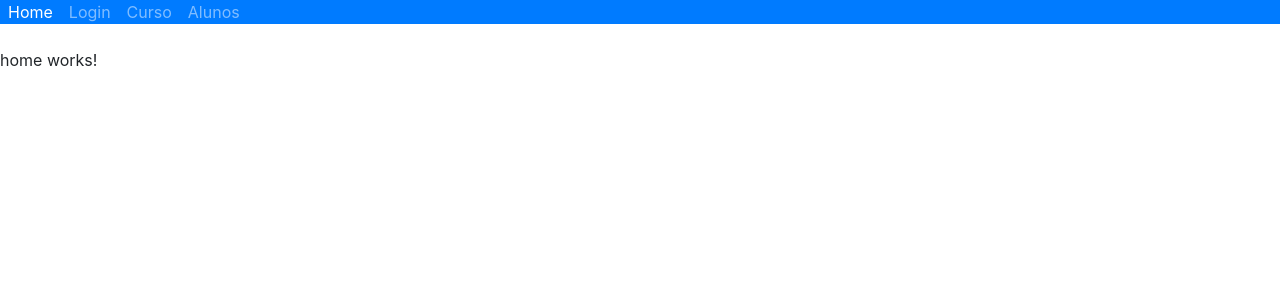
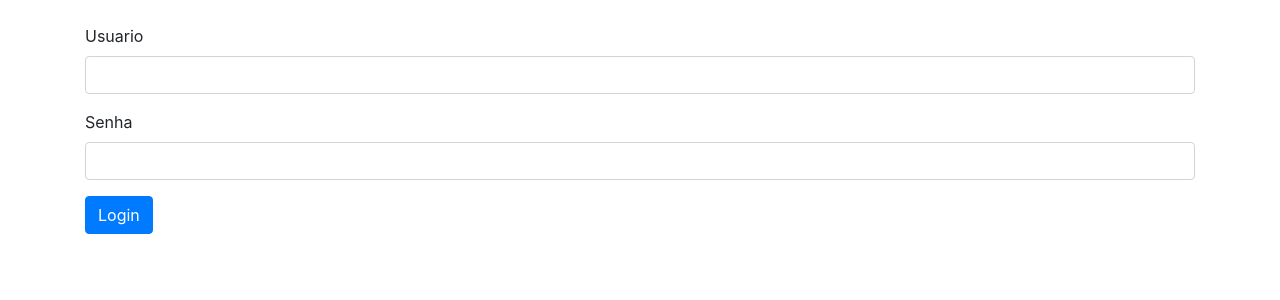
Before and after one commit to douglasribeiro/rotas, an Angular app: page / in a window 1280 px wide. Shown: the top 300 px of the page. Built offline with nearby package versions, Linux system fonts and the light colour scheme.

Commit message:
tela de login ocultando menu (63)

```diff
--- a/src/app/app.component.html
+++ b/src/app/app.component.html
@@ -1,4 +1,4 @@
-<nav class="navbar navbar-expand-sm bg-primary navbar-dark">
+<nav *ngIf='mostrarMenu' class="navbar navbar-expand-sm bg-primary navbar-dark">
   <ul class="navbar-nav">
     <li class="nav-item">
       <a routerLinkActive="active" routerLink="" class="nav-link" >Home</a>
--- a/src/app/app.component.ts
+++ b/src/app/app.component.ts
@@ -1,4 +1,5 @@
 import { Component } from '@angular/core';
+import { AuthService } from './login/auth.service';
 
 @Component({
   selector: 'app-root',
@@ -7,4 +8,14 @@
 })
 export class AppComponent {
   title = 'rotas';
+
+  mostrarMenu: boolean = false;
+
+  constructor(private authService: AuthService){  }
+
+  ngOnInit(): void {
+    this.authService.mostrarMenuEmitter.subscribe(
+      mostrar => this.mostrarMenu = mostrar
+    );
+  }
 }
--- a/src/app/app.routing.module.ts
+++ b/src/app/app.routing.module.ts
@@ -7,8 +7,9 @@
 const appRoutes: Routes = [
   { path: 'curso' , loadChildren: () => import('./curso/curso.module').then(m => m.CursoModule)},
   { path: 'alunos', loadChildren: () => import('./alunos/alunos.module').then(m => m.AlunosModule)},
-  { path: 'login', component: LoginComponent },
-  { path: '', component: HomeComponent }
+
+  { path: 'home', component: HomeComponent },
+  { path: '', component: LoginComponent }
 ]
 
 @NgModule({
--- /dev/null
+++ b/src/app/login/auth.service.ts
@@ -0,0 +1,27 @@
+import { Injectable, EventEmitter } from '@angular/core';
+import { Usuario } from './usuario';
+import { Router } from '@angular/router';
+
+@Injectable({
+  providedIn: 'root'
+})
+export class AuthService {
+
+  mostrarMenuEmitter = new EventEmitter<boolean>();
+
+  private usuarioAutenticado: boolean = false;
+
+  constructor(private router: Router) { }
+
+  fazerLogin(usuario: Usuario){
+    this.usuarioAutenticado = false;
+    this.mostrarMenuEmitter.emit(false);
+    if( usuario.nome === 'usuario@email.com' && usuario.senha === '123456'){
+      this.usuarioAutenticado = true;
+
+      this.mostrarMenuEmitter.emit(true);
+
+      this.router.navigate(['/home']);
+    }
+  }
+}
--- a/src/app/login/login.component.html
+++ b/src/app/login/login.component.html
@@ -1 +1,12 @@
-<p>login works!</p>
+<div class="container">
+    <div class="form-group">
+      <label for="usuario">Usuario</label>
+      <input [(ngModel)]="usuario.nome" type="text" class="form-control" id="usuario">
+    </div>
+
+    <div class="form-group">
+      <label for="senha">Senha</label>
+      <input [(ngModel)]="usuario.senha" type="password" class="form-control" id="senha">
+    </div>
+    <button type="submit" class="btn btn-primary" (click)="fazerLogin()">Login</button>
+</div>
--- a/src/app/login/login.component.ts
+++ b/src/app/login/login.component.ts
@@ -1,4 +1,7 @@
 import { Component, OnInit } from '@angular/core';
+import { AuthService } from './auth.service';
+import { Usuario } from './usuario';
+import { threadId } from 'worker_threads';
 
 @Component({
   selector: 'app-login',
@@ -7,9 +10,16 @@
 })
 export class LoginComponent implements OnInit {
 
-  constructor() { }
+  usuario: Usuario = new Usuario();
+
+  constructor(private authService: AuthService) { }
 
   ngOnInit(): void {
   }
 
+  fazerLogin(){
+    //console.log(this.usuario);
+    this.authService.fazerLogin(this.usuario);
+  }
+
 }
--- /dev/null
+++ b/src/app/login/usuario.ts
@@ -0,0 +1,6 @@
+export class Usuario{
+
+  nome: string;
+  senha: string;
+
+}
```
Also changed, not shown: src/app/app.module.ts (+6 -2 lines), 1 other file (tests, documents, lock files or other folders).
